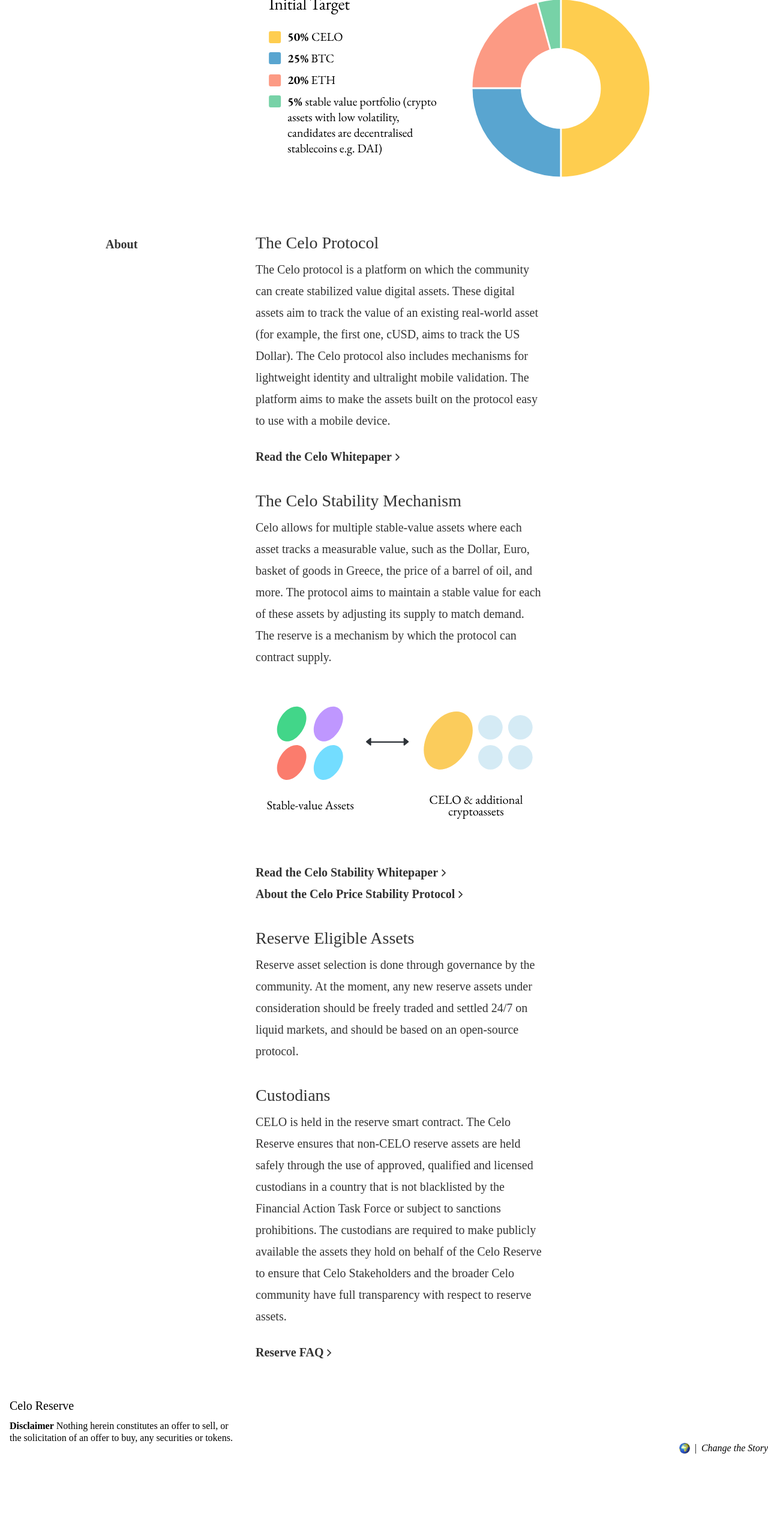
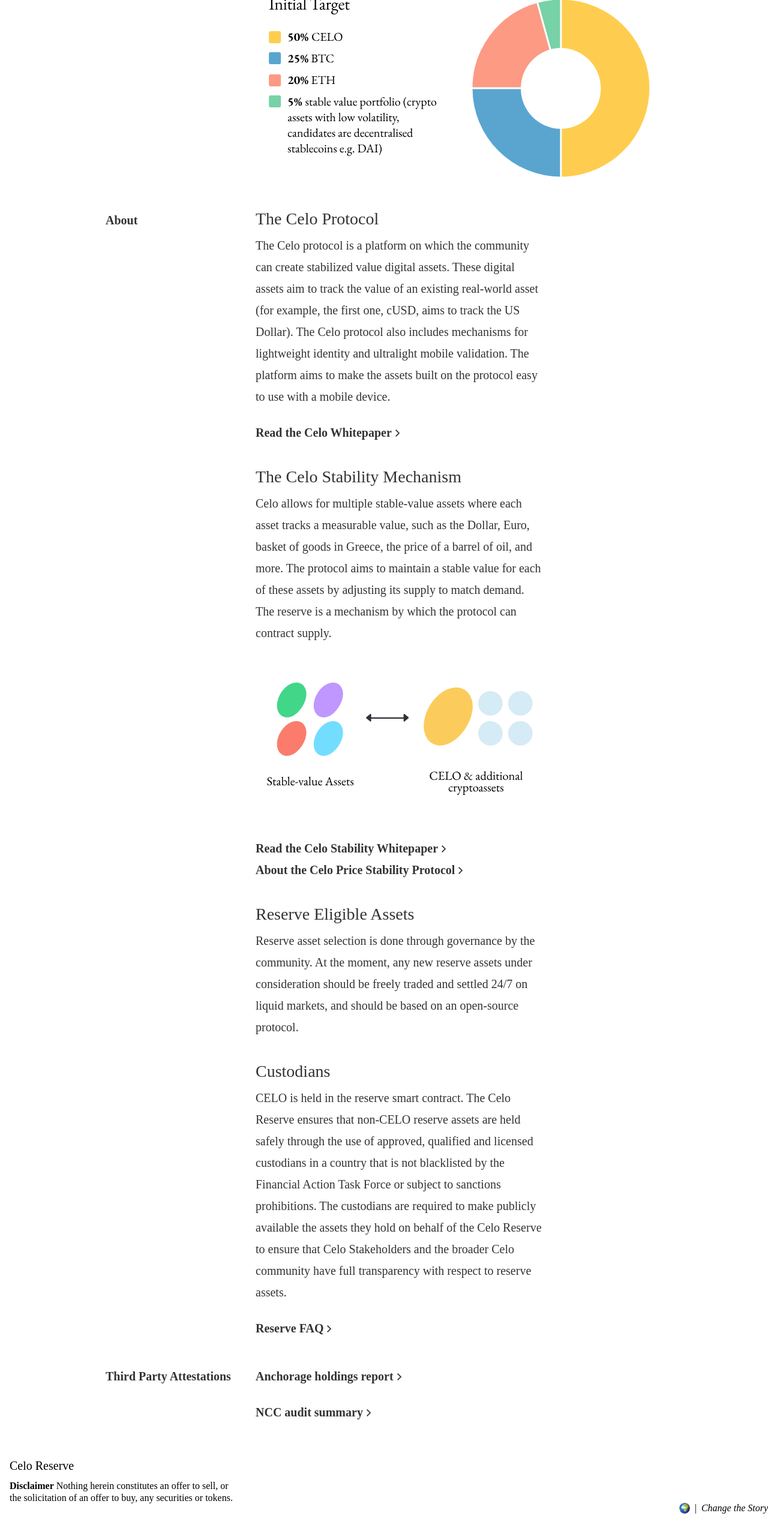
Before and after one commit to celo-org/reserve-site, a Next.js app: page / in a window 1280 px wide. Shown: the part 1921-4468 px from the top of the page at 60% size. Before the commit the page ends 4368 px from the top, so only its background shows below. Built offline with nearby package versions, Linux system fonts and the light colour scheme.

Commit message:
add attestations fix

```diff
--- a/pages/index.tsx
+++ b/pages/index.tsx
@@ -9,6 +9,7 @@
 import intro from 'src/content/home/intro.md'
 import about from 'src/content/home/about.md'
 import initialTarget from 'src/content/home/initial-target.md'
+import attestations from 'src/content/home/attestations.md'
 import matter from 'front-matter'
 import Section from 'src/Section'
 import ReserveAddresses from 'src/ReserveAddresses'
@@ -18,6 +19,7 @@
 const INTRO = matter<{title: string}>(intro)
 const INITIAL_TARGET = matter<{title: string}>(initialTarget)
 const ABOUT = matter<{title: string}>(about)
+const ATTESTATIONS = matter<{title: string}>(attestations)
 
 export default function Home() {
   return (
@@ -38,7 +40,8 @@
             <TargetGraph />
           </Section>
 
-          <Section title={ABOUT.attributes.title} content={ABOUT.body}  titleCSS={titleStyle} />
+          <Section title={ABOUT.attributes.title} content={ABOUT.body}   />
+          <Section title={ATTESTATIONS.attributes.title} content={ATTESTATIONS.body}   />
         </main>
       </div>
      <Footer/>
--- a/src/Head.tsx
+++ b/src/Head.tsx
@@ -35,6 +35,10 @@
     font-weight: normal;
     font-size: 28px;
     line-height: 32px;
+    &:first-child {
+      margin-top: 0;
+      color: 'red';
+    }
   }
 
   h4 {
--- a/src/Markdown.tsx
+++ b/src/Markdown.tsx
@@ -10,7 +10,7 @@
 }
 
 function Paragraph({children}) {
-  return <p css={css(contentStyle, {marginBottom: 24})}>
+  return <p css={paragrahStyle}>
     {children}
   </p>
 }
@@ -43,3 +43,5 @@
 }
 
 const contentStyle = css({maxWidth: 480})
+
+const paragrahStyle = css(contentStyle, {marginBottom: 24})
--- a/src/TargetGraph.tsx
+++ b/src/TargetGraph.tsx
@@ -15,7 +15,6 @@
   width: 670,
   height: 363,
   objectFit: 'contain',
-  // backgroundColor: 'pink'
 })
 
 const ALT_TEXT ="Initial Target: 50% CELO, 25% BTC,20% ETH 5% stable value portfolio (crypto assets with low volatility, candidates are decentralised stablecoins e.g. DAI)"
--- /dev/null
+++ b/src/content/home/attestations.md
@@ -0,0 +1,7 @@
+---
+title: Third Party Attestations
+---
+
+[Anchorage holdings report](https://web.anchorage.com/anchorage-celo/)
+
+[NCC audit summary](https://medium.com/celoorg/the-celo-reserve-faqs-f3f7cbb1991f)
```
